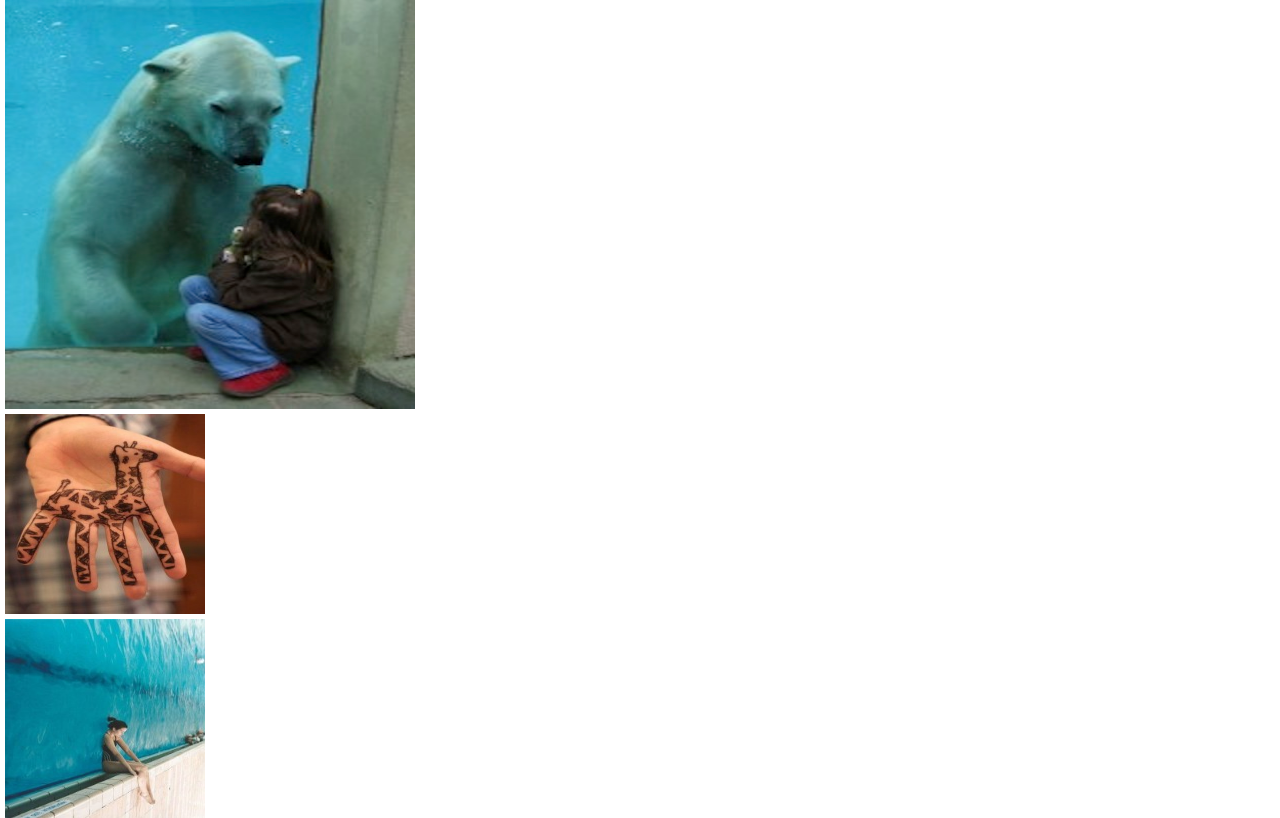
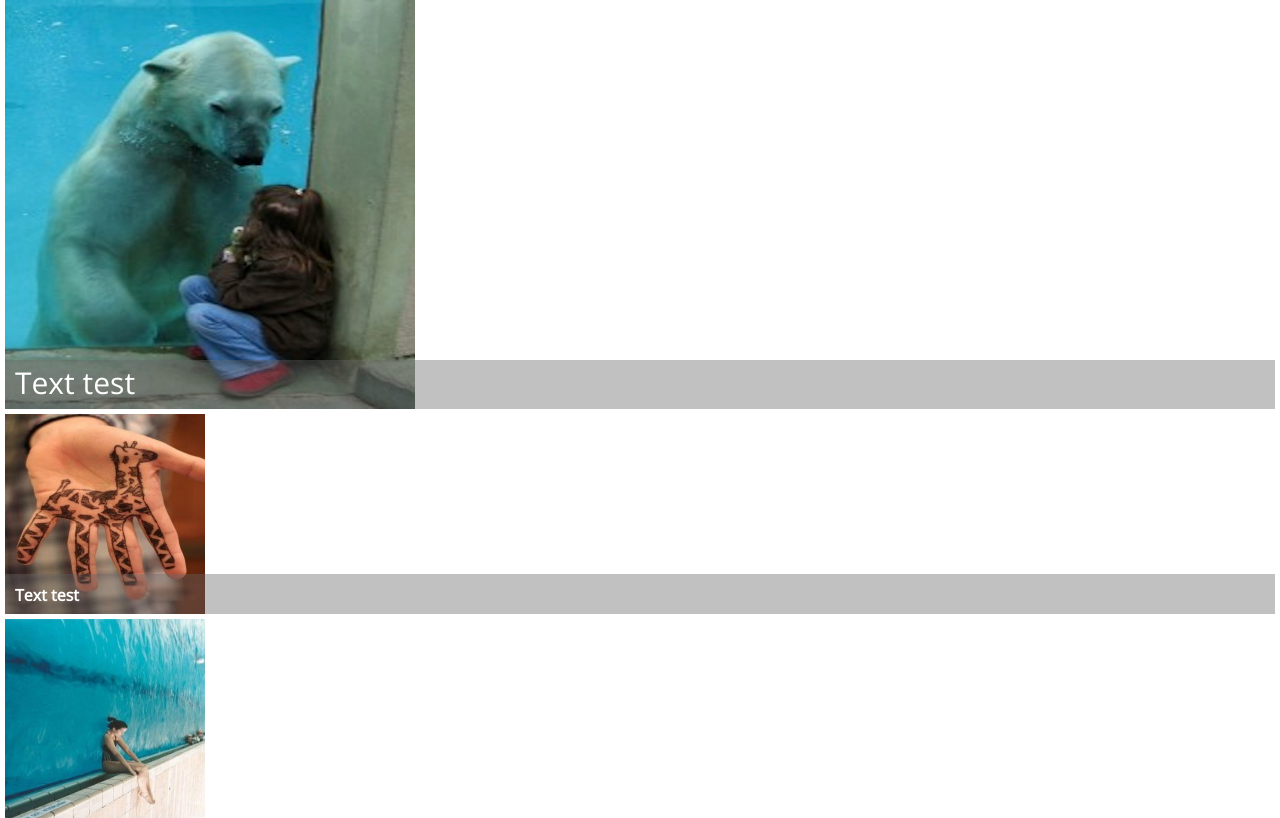
Before and after one commit to resorath/seanmock4, a PHP site: page / in a window 1280 px wide. Shown: the part 183-1001 px from the top of the page. Run offline with PHP 8.4, Linux system fonts and the light colour scheme.

Commit message:
Added text to image

```diff
--- a/index.php
+++ b/index.php
@@ -10,6 +10,7 @@
     <link href="resources/css/bootstrap.min.css" rel="stylesheet">
     <link href="resources/css/isotope.css" rel="stylesheet">
     <link href="resources/css/style.css" rel="stylesheet">
+    <link href='http://fonts.googleapis.com/css?family=Open+Sans' rel='stylesheet' type='text/css'>
 
 
     <!-- HTML5 Shim and Respond.js IE8 support of HTML5 elements and media queries -->
@@ -44,36 +45,41 @@
 
       <section id="portfolio">
         <div id="imagegrid">
-            <div class="imagegridelement ux" id="project1"><img src="sample-images/image_1_big.jpg" id="featured"></div>
-            <div class="imagegridelement web" id="project2"><img src="sample-images/image_2.jpg" id="standard"></div>
-            <div class="imagegridelement pm" id="project2"><img src="sample-images/image_3.jpg" id="standard"></div>
-            <div class="imagegridelement pm" id="project2"><img src="sample-images/image_4.jpg" id="standard"></div>
-            <div class="imagegridelement" id="project2"><img src="sample-images/image_5.jpg" id="standard"></div>
-            <div class="imagegridelement" id="project2"><img src="sample-images/image_6.jpg" id="standard"></div>
-            <div class="imagegridelement" id="project2"><img src="sample-images/image_7.jpg" id="standard"></div>
-            <div class="imagegridelement" id="project2"><img src="sample-images/image_8_big.jpg" id="featured"></div>
-            <div class="imagegridelement" id="project2"><img src="sample-images/image_9.jpg" id="standard"></div>
-            <div class="imagegridelement" id="project2"><img src="sample-images/image_10.jpg" id="standard"></div>
-            <div class="imagegridelement" id="project2"><img src="sample-images/image_1.jpg" id="standard"></div>
-            <div class="imagegridelement" id="project2"><img src="sample-images/image_2.jpg" id="standard"></div>
-            <div class="imagegridelement" id="project2"><img src="sample-images/image_3.jpg" id="standard"></div>
-            <div class="imagegridelement" id="project2"><img src="sample-images/image_4.jpg" id="standard"></div>
-            <div class="imagegridelement" id="project2"><img src="sample-images/image_5.jpg" id="standard"></div>
-            <div class="imagegridelement" id="project2"><img src="sample-images/image_6.jpg" id="standard"></div>
-            <div class="imagegridelement" id="project2"><img src="sample-images/image_7.jpg" id="standard"></div>
-            <div class="imagegridelement" id="project2"><img src="sample-images/image_8.jpg" id="standard"></div>
-            <div class="imagegridelement" id="project2"><img src="sample-images/image_9.jpg" id="standard"></div>
-            <div class="imagegridelement" id="project2"><img src="sample-images/image_10.jpg" id="standard"></div>
-            <div class="imagegridelement" id="project2"><img src="sample-images/image_1.jpg" id="standard"></div>
-            <div class="imagegridelement" id="project2"><img src="sample-images/image_2.jpg" id="standard"></div>
-            <div class="imagegridelement" id="project2"><img src="sample-images/image_3.jpg" id="standard"></div>
-            <div class="imagegridelement" id="project2"><img src="sample-images/image_4.jpg" id="standard"></div>
-            <div class="imagegridelement" id="project2"><img src="sample-images/image_5.jpg" id="standard"></div>
-            <div class="imagegridelement" id="project2"><img src="sample-images/image_6.jpg" id="standard"></div>
-            <div class="imagegridelement" id="project2"><img src="sample-images/image_7.jpg" id="standard"></div>
-            <div class="imagegridelement" id="project2"><img src="sample-images/image_8.jpg" id="standard"></div>
-            <div class="imagegridelement" id="project2"><img src="sample-images/image_9.jpg" id="standard"></div>
-            <div class="imagegridelement" id="project2"><img src="sample-images/image_10.jpg" id="standard"></div>
+            <div class="imagegridelement ux featured" id="project1"><img src="sample-images/image_1_big.jpg" id="featured">
+              <span><h2>Text test</h2></span>
+            </div>
+
+            <div class="imagegridelement web standard" id="project2"><img src="sample-images/image_2.jpg" id="standard">
+              <span><h2>Text test</h2></span>
+            </div>
+            <div class="imagegridelement pm standard" id="project2"><img src="sample-images/image_3.jpg" id="standard"></div>
+            <div class="imagegridelement pm standard" id="project2"><img src="sample-images/image_4.jpg" id="standard"></div>
+            <div class="imagegridelement standard" id="project2"><img src="sample-images/image_5.jpg" id="standard"></div>
+            <div class="imagegridelement standard" id="project2"><img src="sample-images/image_6.jpg" id="standard"></div>
+            <div class="imagegridelement standard" id="project2"><img src="sample-images/image_7.jpg" id="standard"></div>
+            <div class="imagegridelement featured" id="project2"><img src="sample-images/image_8_big.jpg" id="featured"></div>
+            <div class="imagegridelement standard" id="project2"><img src="sample-images/image_9.jpg" id="standard"></div>
+            <div class="imagegridelement standard" id="project2"><img src="sample-images/image_10.jpg" id="standard"></div>
+            <div class="imagegridelement standard" id="project2"><img src="sample-images/image_1.jpg" id="standard"></div>
+            <div class="imagegridelement standard" id="project2"><img src="sample-images/image_2.jpg" id="standard"></div>
+            <div class="imagegridelement standard" id="project2"><img src="sample-images/image_3.jpg" id="standard"></div>
+            <div class="imagegridelement standard" id="project2"><img src="sample-images/image_4.jpg" id="standard"></div>
+            <div class="imagegridelement standard" id="project2"><img src="sample-images/image_5.jpg" id="standard"></div>
+            <div class="imagegridelement standard" id="project2"><img src="sample-images/image_6.jpg" id="standard"></div>
+            <div class="imagegridelement standard" id="project2"><img src="sample-images/image_7.jpg" id="standard"></div>
+            <div class="imagegridelement standard" id="project2"><img src="sample-images/image_8.jpg" id="standard"></div>
+            <div class="imagegridelement standard" id="project2"><img src="sample-images/image_9.jpg" id="standard"></div>
+            <div class="imagegridelement standard" id="project2"><img src="sample-images/image_10.jpg" id="standard"></div>
+            <div class="imagegridelement standard" id="project2"><img src="sample-images/image_1.jpg" id="standard"></div>
+            <div class="imagegridelement standard" id="project2"><img src="sample-images/image_2.jpg" id="standard"></div>
+            <div class="imagegridelement standard" id="project2"><img src="sample-images/image_3.jpg" id="standard"></div>
+            <div class="imagegridelement standard" id="project2"><img src="sample-images/image_4.jpg" id="standard"></div>
+            <div class="imagegridelement standard" id="project2"><img src="sample-images/image_5.jpg" id="standard"></div>
+            <div class="imagegridelement standard" id="project2"><img src="sample-images/image_6.jpg" id="standard"></div>
+            <div class="imagegridelement standard" id="project2"><img src="sample-images/image_7.jpg" id="standard"></div>
+            <div class="imagegridelement standard" id="project2"><img src="sample-images/image_8.jpg" id="standard"></div>
+            <div class="imagegridelement standard" id="project2"><img src="sample-images/image_9.jpg" id="standard"></div>
+            <div class="imagegridelement standard" id="project2"><img src="sample-images/image_10.jpg" id="standard"></div>
 
         </div>
 
--- a/resources/css/style.css
+++ b/resources/css/style.css
@@ -64,7 +64,59 @@ footer p
 {
 	margin: 5px;
 	cursor: pointer;
+	position: relative;
 }
+
+.imagegridelement.featured > span
+{
+	position: absolute;
+	bottom: 0px;
+	left: 0px;
+	width: 100%;
+	height: 12%;
+
+	background-color: rgba(100, 100, 100, 0.4);
+}
+
+.imagegridelement.standard > span
+{
+	position: absolute;
+	bottom: 0px;
+	left: 0px;
+	width: 100%;
+	height: 20%;
+
+	background-color: rgba(100, 100, 100, 0.4);
+}
+
+.imagegridelement span > h2
+{
+	margin-left: 10px;
+	color: white;
+    text-shadow:
+    -2px -2px 0.5 #000,
+    2px -2px 0.5 #000,
+    -2px 2px 0.5 #000,
+    2px 2px 0.5 #000;
+
+
+	font-family: 'Open Sans', sans-serif;
+}
+
+.imagegridelement.standard span > h2
+{
+	font-size: 16px;
+	font-weight: bolder;
+	position: absolute;
+	bottom: 0px;
+}
+
+.imagegridelement.featured span > h2
+{
+	position: absolute;
+	bottom: 0px;
+}
+
 
 
 .imagegridelement > img#featured
```
